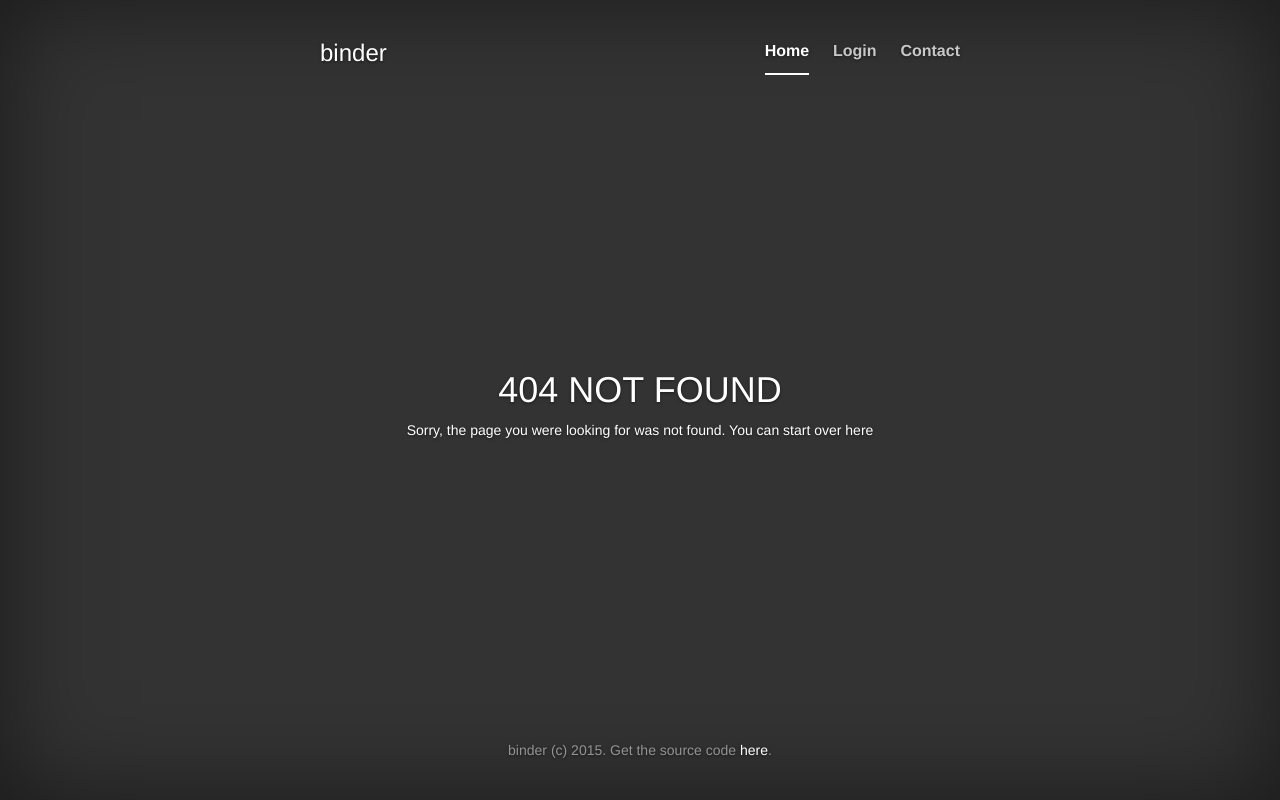
After one commit to ananthb/binder, a Flask app: template binder/templates/error_404.html in a window 1280 px wide. The commit adds this page. Run offline with Flask 2, Linux system fonts and the light colour scheme; the template is opened without the code that fills it, so the values that code supplies are empty; some libraries are stand-ins or nearby versions.

Commit message:
Added 404 error handler to the application

```diff
--- a/binder/app.py
+++ b/binder/app.py
@@ -12,6 +12,7 @@
 
 import sys
 from flask import Flask
+from flask import render_template
 from flask_bootstrap import Bootstrap
 
 import binder
@@ -36,6 +37,11 @@ def create_app(config=None):
     # Apply configuration options
     config_app(config, app)
 
+    # app error handlers
+    @app.errorhandler(404)
+    def error_handler(e):
+        return render_template('error_404.html'), 404
+
     # Register app blueprints
     for blueprint in binder.BLUEPRINTS:
             app.register_blueprint(blueprint)
--- a/binder/templates/base.html
+++ b/binder/templates/base.html
@@ -30,7 +30,7 @@
         </div>
       </div>
       <div class="inner cover" id="page-copy">
-        <h1 class="cover-heading">Brings students closer.</h1>
+          <h1 class="cover-heading">{% block page_heading %}Brings students closer.{% endblock %}</h1>
         {% block page_copy %}
           {# child templates have to override this to insert page copy #}
         {% endblock %}
--- /dev/null
+++ b/binder/templates/error_404.html
@@ -0,0 +1,6 @@
+{% extends "base.html" %}
+{% block title %}binder - Not found!{% endblock %}
+{% block page_heading %}404 NOT FOUND{% endblock %}
+{% block page_copy %}
+<p>Sorry, the page you were looking for was not found. You can start over <a href="{{ url_for('pages.index') }}">here</a></p>
+{% endblock %}
```
